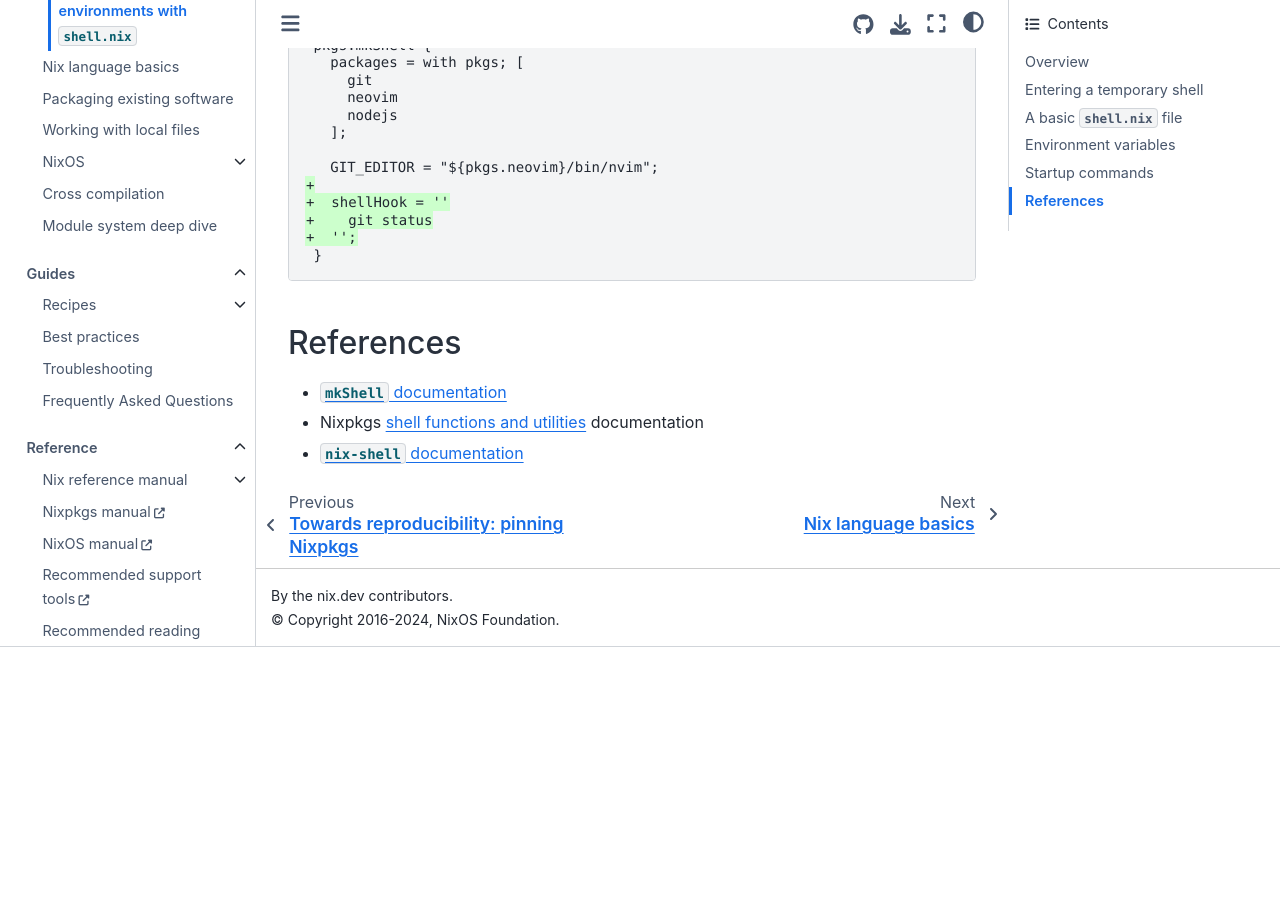
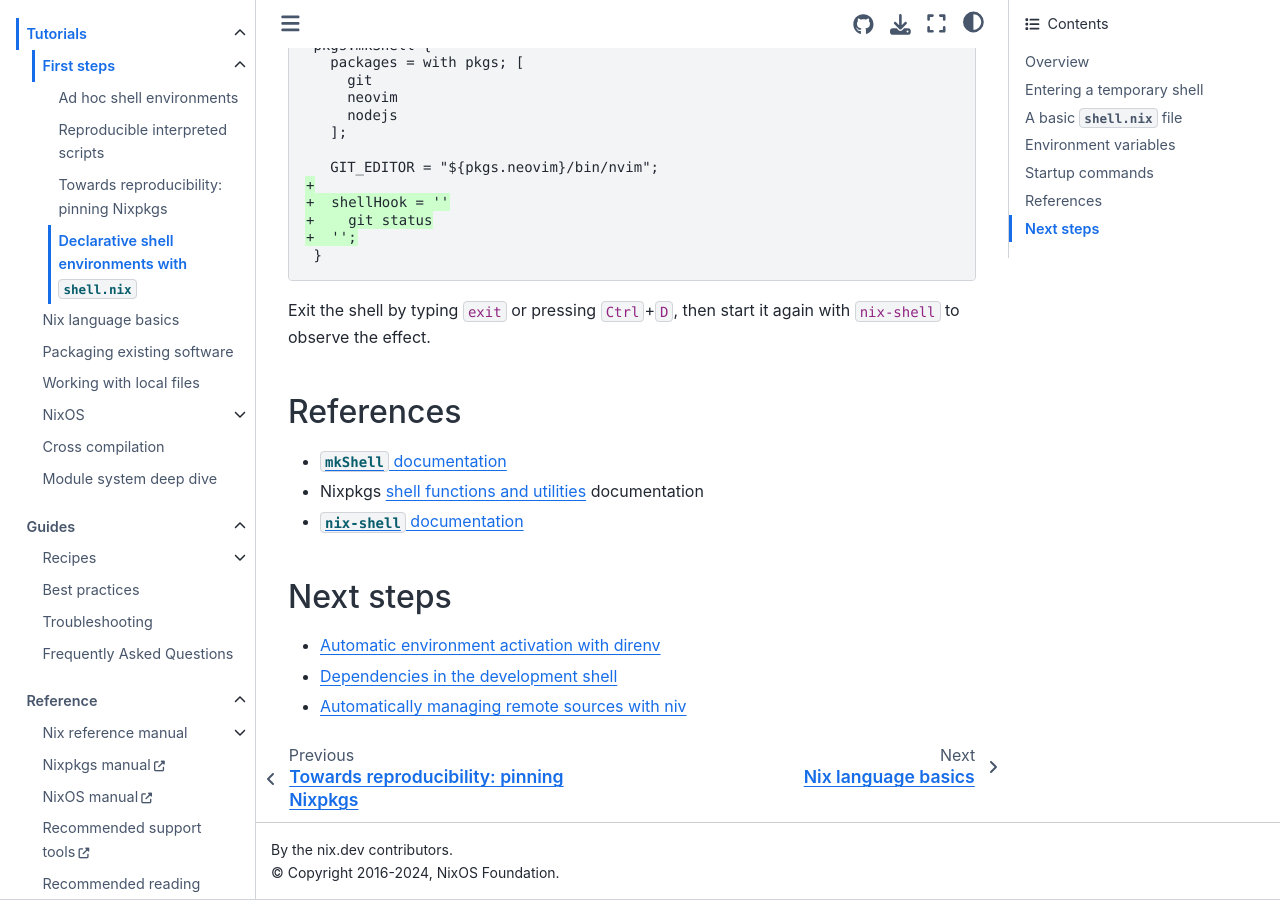
Before and after one commit to NixOS/nix.dev, a Sphinx documentation site: the page built from source/tutorials/first-steps/declarative-shell.md, in a window 1280 px wide and 900 px high, scrolled down 3001 px. Built offline with Sphinx 7.4.7 and the Sphinx Book theme 1.1.4, drawn with Linux system fonts in a browser that asks for light colours; before the commit the page ends 3648 px from its top, so only the background shows below that.

Commit message:
move automatic environments up, add next steps
automatically entering the shell is the next logical step, especially if
we have turned it on and off multiple times in a row.

````diff
--- a/source/tutorials/first-steps/declarative-shell.md
+++ b/source/tutorials/first-steps/declarative-shell.md
@@ -161,8 +161,16 @@
  }
 ```
 
+Exit the shell by typing `exit` or pressing `Ctrl`+`D`, then start it again with `nix-shell` to observe the effect.
+
 ## References
 
 - [`mkShell` documentation](https://nixos.org/manual/nixpkgs/stable/#sec-pkgs-mkShell)
 - Nixpkgs [shell functions and utilities](https://nixos.org/manual/nixpkgs/stable/#ssec-stdenv-functions) documentation
 - [`nix-shell` documentation](https://nix.dev/manual/nix/2.18/command-ref/nix-shell)
+
+## Next steps
+
+- [](direnv)
+- [](../../guides/recipes/sharing-dependencies.md)
+- [](../../guides/recipes/dependency-management.md)
````
Also changed, not shown: source/guides/recipes/index.md (+1 -1 lines).
